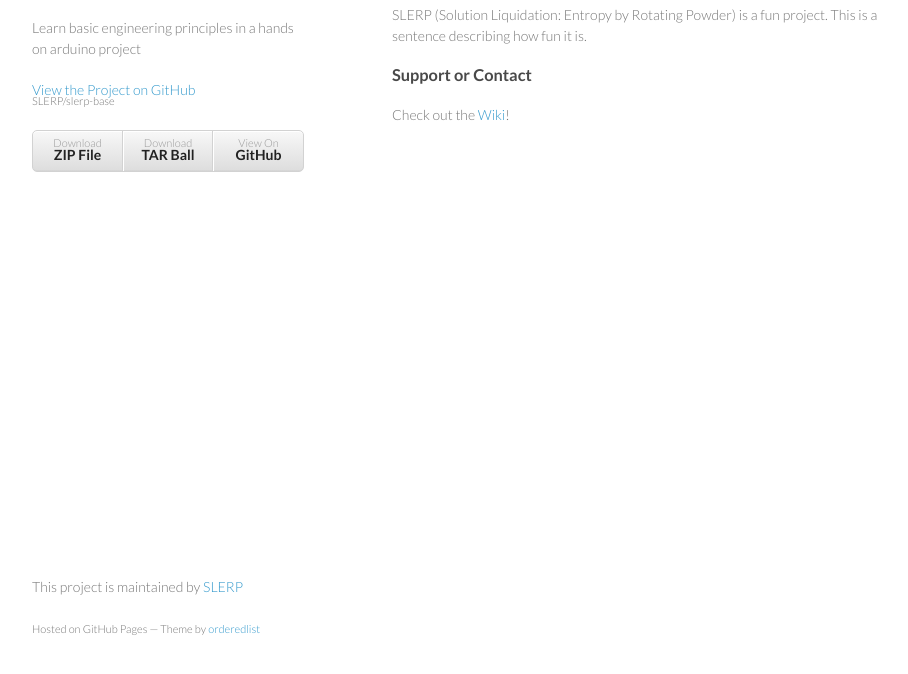
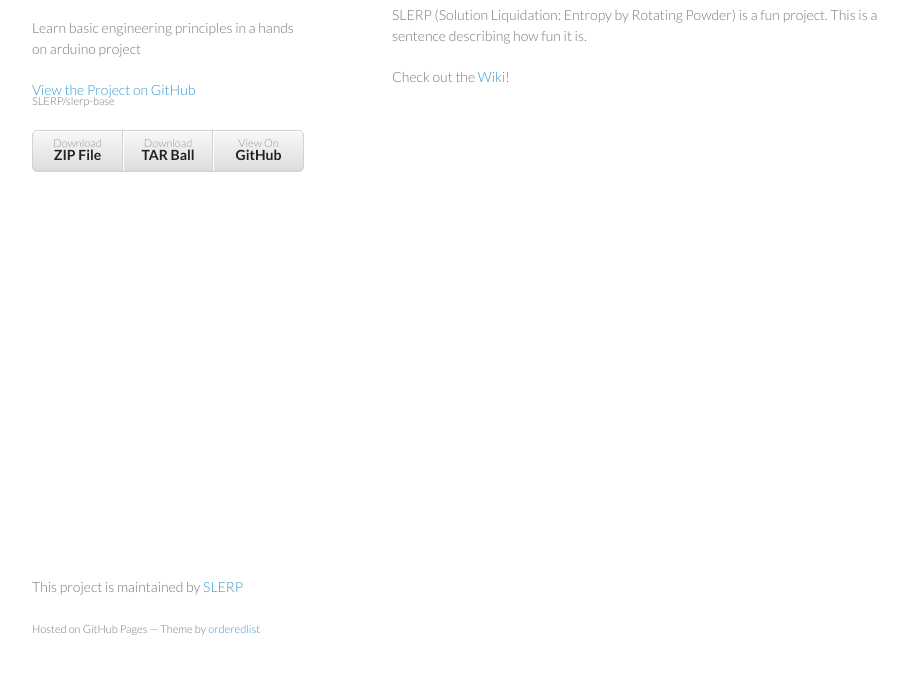
Before and after one commit to SLERP/slerp-base, a plain HTML site: page index.html in a window 1280 px wide. Shown: the part 92-766 px from the top of the page, without its empty margins (178-1086 px from the left). Drawn offline with Linux system fonts and the light colour scheme.

Commit message:
Update index.html

```diff
--- a/index.html
+++ b/index.html
@@ -33,10 +33,9 @@
 
 <p>SLERP (Solution Liquidation: Entropy by Rotating Powder) is a fun project. This is a sentence describing how fun it is.</p>
 
-<h3>
-<a name="support-or-contact" class="anchor" href="#support-or-contact"><span class="octicon octicon-link"></span></a>Support or Contact</h3>
+<p>Check out the <a href="https://github.com/SLERP/slerp-base/wiki">Wiki</a>!</p>
 
-<p>Check out the <a href="https://github.com/SLERP/slerp-base/wiki">Wiki</a>!</p>
+
       </section>
       <footer>
         <p>This project is maintained by <a href="https://github.com/SLERP">SLERP</a></p>
```
